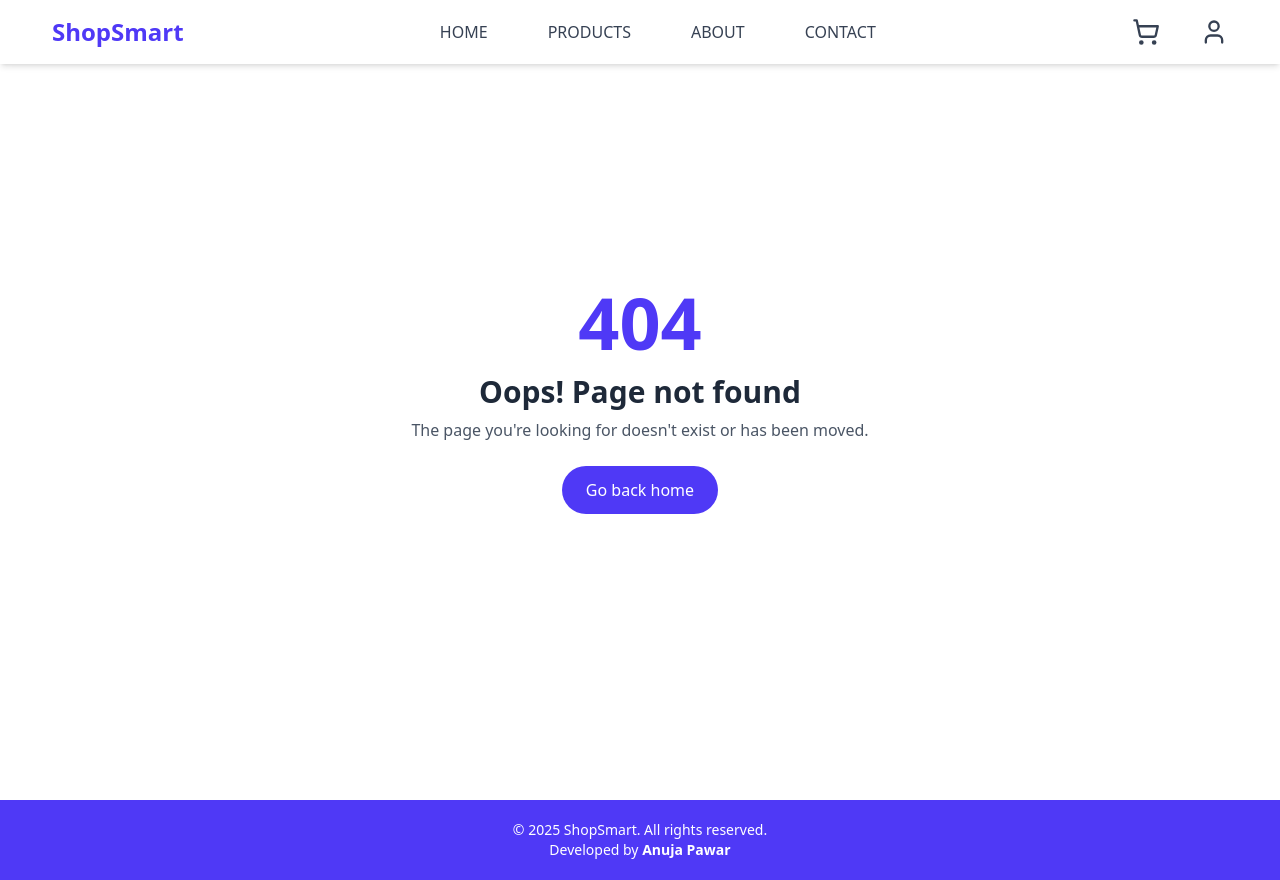
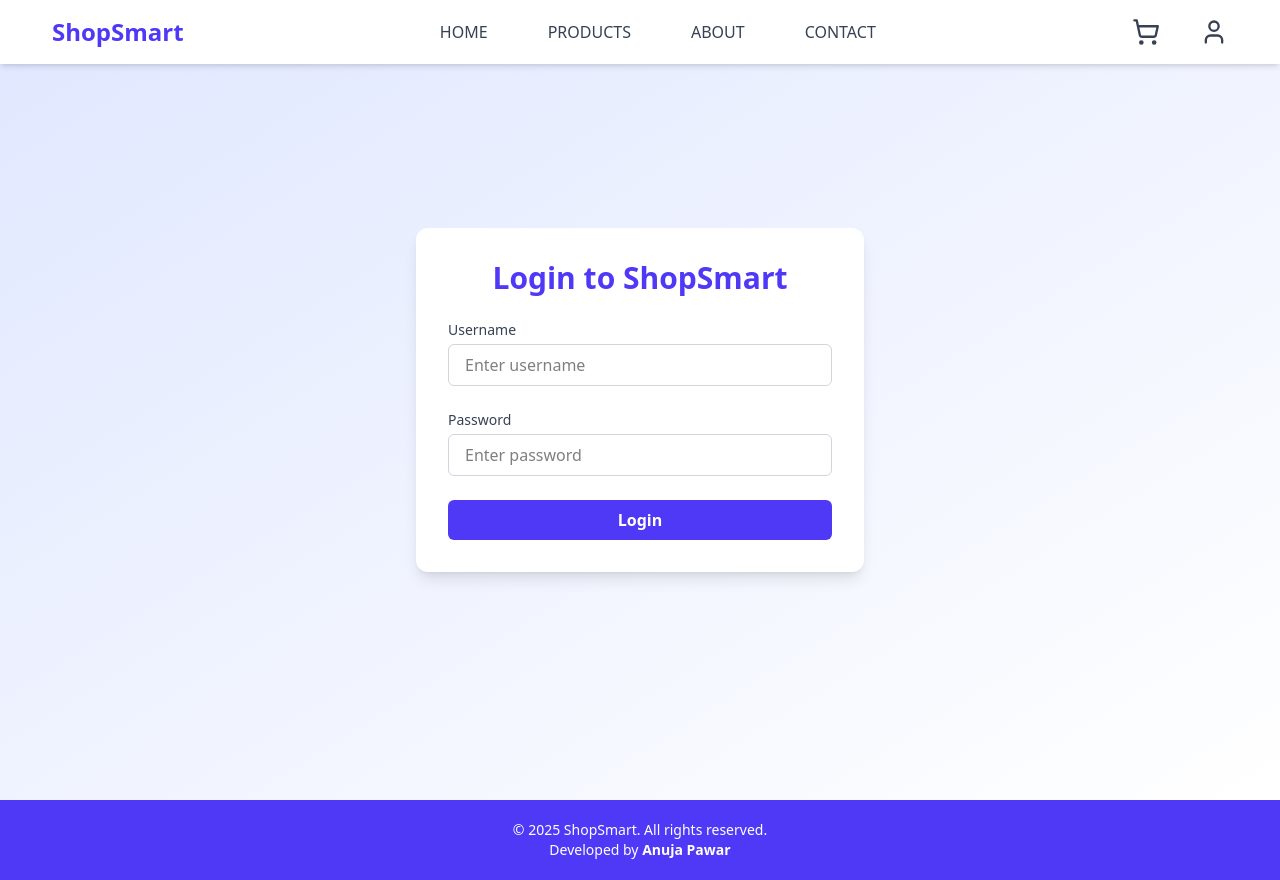
Before and after one commit to 05Anuja/ShopSmart, a React (Vite) app in the folder frontend/: page /signin in a window 1280 px wide. Built offline with nearby package versions, Linux system fonts and the light colour scheme; no server answers.

Commit message:
User Login Setup

```diff
--- a/frontend/src/App.jsx
+++ b/frontend/src/App.jsx
@@ -15,6 +15,7 @@ import Products2 from "./Components/Products2";
 import AddToCart from "./Components/AddToCart";
 import CreateProduct from "./Components/ProductDetails/CreateProduct";
 import ShowProduct from "./Components/ProductDetails/ShowProducts";
+import UserInfo from "./Components/UserInfo/UserInfo";
 
 const router = createBrowserRouter(
   createRoutesFromElements(
@@ -29,6 +30,7 @@ const router = createBrowserRouter(
         <ShowProduct />
       </CreateProduct>}/>
       <Route path="add-to-cart" element={<AddToCart/>} />
+      <Route path="signin" element={<UserInfo />}/>
       <Route path="*" element={<PageNotFound />} />
     </Route>
   )
@@ -37,7 +39,6 @@ const router = createBrowserRouter(
 const App = () => {
   return (
     <>
-    <CreateProduct />
       <RouterProvider router={router} />
     </>
   );
--- /dev/null
+++ b/frontend/src/Components/UserInfo/UserInfo.jsx
@@ -0,0 +1,75 @@
+import React, { useEffect, useState } from "react";
+import { useDispatch, useSelector } from "react-redux";
+import { useNavigate } from "react-router-dom";
+import { login } from "../../Redux_Toolkit/Features/UserSlice";
+
+const UserInfo = () => {
+  const dispatch = useDispatch();
+  const navigate = useNavigate();
+  const { user, error } = useSelector((state) => state.user);
+
+  const [username, setUsername] = useState("");
+  const [password, setPassword] = useState("");
+
+  const submitHandler = (e) => {
+    e.preventDefault();
+    dispatch(login({ username, password }));
+  };
+
+  useEffect(() => {
+    if (user) {
+      navigate("/products");
+      alert("Successfully Logged In!");
+    }
+  }, [user, navigate]);
+
+  return (
+    <section className="min-h-screen flex items-center justify-center bg-gradient-to-br from-indigo-100 to-white px-4">
+      <div className="max-w-md w-full bg-white p-8 rounded-xl shadow-lg">
+        <h2 className="text-3xl font-bold text-indigo-600 text-center mb-6">Login to ShopSmart</h2>
+        <form onSubmit={submitHandler} className="space-y-6">
+          <div>
+            <label htmlFor="username" className="block text-sm font-medium text-gray-700 mb-1">
+              Username
+            </label>
+            <input
+              type="text"
+              id="username"
+              className="w-full px-4 py-2 border border-gray-300 rounded-md focus:ring-2 focus:ring-indigo-500 outline-none"
+              placeholder="Enter username"
+              value={username}
+              onChange={(e) => setUsername(e.target.value)}
+              required
+            />
+          </div>
+
+          <div>
+            <label htmlFor="password" className="block text-sm font-medium text-gray-700 mb-1">
+              Password
+            </label>
+            <input
+              type="password"
+              id="password"
+              className="w-full px-4 py-2 border border-gray-300 rounded-md focus:ring-2 focus:ring-indigo-500 outline-none"
+              placeholder="Enter password"
+              value={password}
+              onChange={(e) => setPassword(e.target.value)}
+              required
+            />
+          </div>
+
+          {error && <p className="text-red-500 text-sm">{error}</p>}
+
+          <button
+            type="submit"
+            className="w-full bg-indigo-600 hover:bg-indigo-700 text-white font-semibold py-2 rounded-md transition"
+          >
+            Login
+          </button>
+        </form>
+      </div>
+    </section>
+  );
+};
+
+export default UserInfo;
--- /dev/null
+++ b/frontend/src/Redux_Toolkit/Features/UserSlice.jsx
@@ -0,0 +1,51 @@
+import { createSlice } from "@reduxjs/toolkit";
+
+const fakeUsers = [
+  {
+    username: "Anuja",
+    password: "anuja@1312",
+  },
+  {
+    username: "Aryan",
+    password: "aryan@0504",
+  },
+  {
+    username: "Saksham",
+    password: "saksham@0311",
+  },
+  {
+    username: "Sparsh",
+    password: "sparsh@0705",
+  },
+];
+
+const UserSlice = createSlice({
+    name: "user",
+    initialState: {
+        user: null,
+        error: null,
+        isLoggedIn: false,
+    },
+    reducers: {
+        login: (state, action) => {
+            const {username, password} = action.payload
+            const user = fakeUsers.find((user) => user.username === username && user.password === password)
+            if (user) {
+                state.user = user;
+                state.error = null;
+                state.isLoggedIn = true;
+            } else {
+                state.user = null;
+                state.error = "INVALID USER";
+                state.isLoggedIn = false;
+            }
+        },
+        logout: (state) => {
+            state.user = null;
+            state.error = null;
+        },
+    }
+})
+
+export const {login, logout} = UserSlice.actions;
+export default UserSlice.reducer;
--- a/frontend/src/Redux_Toolkit/store.jsx
+++ b/frontend/src/Redux_Toolkit/store.jsx
@@ -1,10 +1,12 @@
 import { configureStore } from "@reduxjs/toolkit";
-import productsSlice from './Features/ProductsSlice'
-import CartSlice from './Features/CartSlice'
+import productsSlice from "./Features/ProductsSlice";
+import CartSlice from "./Features/CartSlice";
+import UserSlice from "./Features/UserSlice";
 
 export const store = configureStore({
-    reducer: {
-        products: productsSlice,
-        cart: CartSlice,
-    }
+  reducer: {
+    products: productsSlice,
+    cart: CartSlice,
+    user: UserSlice,
+  },
 });
```
